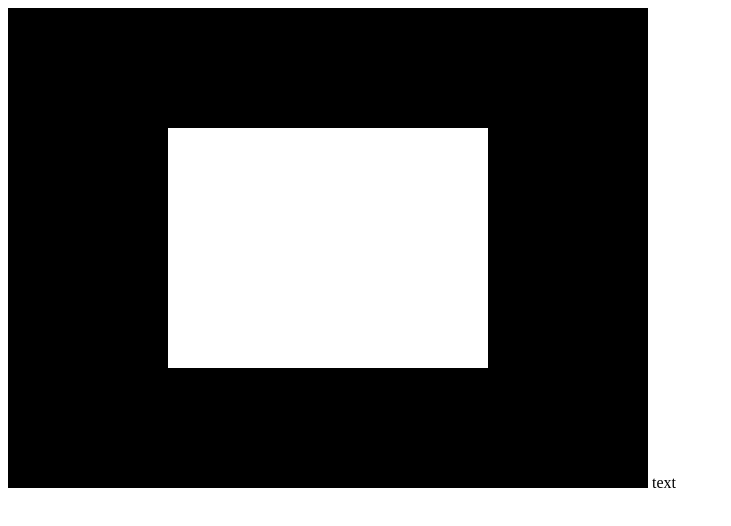
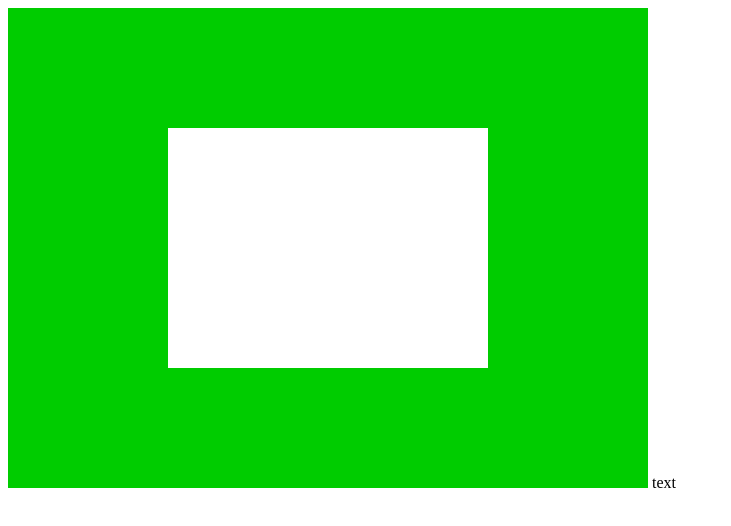
Before and after one commit to yazzylazy/2DGameEngine, a plain HTML site: page indext.html in a window 1280 px wide. Shown: the whole page, without its empty margins (0-731 px from the left). Drawn offline with Linux system fonts and the light colour scheme.

Commit message:
holy shit this takes so much time

```diff
--- a/indext.html
+++ b/indext.html
@@ -6,9 +6,14 @@
 	<meta name="viewport" content="width=device-width, initial-scale=1.0">
 	<title>2DGameEngine</title>
 
-	<script type="module" src="src/main.js"></script>
-	<script type="module" src="src/VertexBuffer.js"></script>
-	<script type="module" src="src/shader_support.js"></script>
+	 <!-- Engine code -->
+	 <script type="module" src="src/engine/main.js"></script>
+	 <script type="module" src="src/engine/simple_shader.js"></script>
+	 <script type="module" src="src/engine/engine_vertexBuffer.js"></script>
+
+	 <!-- Client game code -->
+
+	 <script type="module" src="src/game/MyGame.js"></script>
 
 	<script type="x-shader/x-vertex" id="VertexShader">
 		// this is the vertex shader
--- /dev/null
+++ b/src/engine/main.js
@@ -0,0 +1,47 @@
+"use strict";  // Operate in Strict mode such that variables must be declared before used!
+import * as vertexBuffer from "./engine_vertexBuffer.js"
+import SimpleShader from "./simple_shader.js"
+
+var gGL = null;
+
+// The shader
+let mShader = null;
+
+function createShader() {
+    mShader = new SimpleShader("VertexShader", "FragmentShader"); // from inside of index.html the shaders are defined
+}
+
+function initializeGL() {
+    // the "GLCanvas" defined in the index.html file
+    var canvas = document.getElementById("GLCanvas");
+
+    // Get standard webgl, or webgl2
+    gGL = canvas.getContext("webgl") || canvas.getContext("webgl2");
+
+}
+
+function drawSquare() {
+    // Step A: Activate the shader
+    mShader.activate();
+    // Step B. draw with the above settings
+    gGL.drawArrays(gGL.TRIANGLE_STRIP, 0, 4);
+}
+
+function getGL() { return gGL; }
+
+// Clears the gGL area to the defined color
+function clearCanvas(color) {
+    gGL.clearColor(color[0], color[1], color[2], color[3]);
+    gGL.clear(gGL.COLOR_BUFFER_BIT); // clear to the color set   // clear to the color previously set
+}
+
+// this is the function that will cause the WebGL drawing
+function init(htmlCanvasID) {
+    initializeGL();    // setup mGL
+    vertexBuffer.init()  // setup mGLVertexBuff
+    createShader(); // create the shader
+  };
+
+
+
+export{getGL,init,clearCanvas,drawSquare}
--- /dev/null
+++ b/src/engine/simple_shader.js
@@ -0,0 +1,68 @@
+import * as main from "./main.js"; // access as main module
+import * as vertexBuffer from "./engine_vertexBuffer.js"; //vertexBuffer module
+
+export default class SimpleShader{
+    //instance variables
+
+    //constructor
+    constructor(vertexShaderID, fragmentShaderID) {
+
+        // Convention: all instance variables: mVariables
+        this.mCompiledShader = null; // ref to compiled shader in webgl
+        this.mVertexPositionRef = null; // ref to VertexPosition in shader
+
+        let gl = main.getGL();
+
+        // Step A: load and compile vertex and fragment shaders
+        this.mVertexShader = loadAndCompileShader(vertexShaderID,gl.VERTEX_SHADER);
+        this.mFragmentShader = loadAndCompileShader(fragmentShaderID,gl.FRAGMENT_SHADER);
+
+        // Step B: Create and link the shaders into a program.
+        this.mCompiledShader = gl.createProgram();
+        gl.attachShader(this.mCompiledShader, this.mVertexShader);
+        gl.attachShader(this.mCompiledShader, this.mFragmentShader);
+        gl.linkProgram(this.mCompiledShader);
+
+        // Step C: check for error
+        if (!gl.getProgramParameter(this.mCompiledShader, gl.LINK_STATUS)) {
+            throw new Error("Error linking shader");
+            return null;
+        }
+
+        // Step D: reference to aVertexPosition attribute in the shaders
+        this.mVertexPositionRef = gl.getAttribLocation(
+        this.mCompiledShader, "aVertexPosition");
+    }
+
+    activate() {
+        let gl = main.getGL();
+        gl.useProgram(this.mCompiledShader);
+        // bind vertex buffer
+        gl.bindBuffer(gl.ARRAY_BUFFER, vertexBuffer.get());
+        gl.vertexAttribPointer(this.mVertexPositionRef,3,gl.FLOAT,false,0, 0);
+        gl.enableVertexAttribArray(this.mVertexPositionRef);
+    }
+
+
+}
+
+function loadAndCompileShader(id, shaderType) {
+    let shaderSource = null, compiledShader = null;
+    let gl = main.getGL();
+    // Step A: Get the shader source from index.html
+    let shaderText = document.getElementById(id);
+    shaderSource = shaderText.firstChild.textContent;
+    // Step B: Create shader based on type: vertex or fragment
+    compiledShader = gl.createShader(shaderType);
+    // Step C: Compile the created shader
+    gl.shaderSource(compiledShader, shaderSource);
+    gl.compileShader(compiledShader);
+    // Step D: check for errors and return results (null if error)
+    // The log info is how shader compilation errors are displayed
+    // This is useful for debugging the shaders.
+    if (!gl.getShaderParameter(compiledShader, gl.COMPILE_STATUS)) {
+    throw new Error("A shader compiling error occurred: " +
+    gl.getShaderInfoLog(compiledShader));
+    }
+    return compiledShader;
+}
--- /dev/null
+++ b/src/game/MyGame.js
@@ -0,0 +1,18 @@
+"use strict";  // Operate in Strict mode such that variables must be declared before used!
+import * as engine from "../engine/main.js";
+
+class MyGame {
+    constructor(htmlCanvasID) {
+        // Step A: Initialize the game engine
+        engine.init(htmlCanvasID);
+        // Step B: Clear the canvas
+        engine.clearCanvas([0, 0.8, 0, 1]);
+        // Step C: Draw the square
+        engine.drawSquare();
+    }
+
+};
+
+window.onload = function() {
+    new MyGame('GLCanvas');
+}
--- a/src/main.js
+++ /dev/null
@@ -1,49 +0,0 @@
-"use strict";  // Operate in Strict mode such that variables must be declared before used!
-import * as vertexBuffer from "./VertexBuffer.js"
-import * as simpleShader from "./shader_support.js"
-
-var gGL = null;
-
-function initializeGL() {
-    // the "GLCanvas" defined in the index.html file
-    var canvas = document.getElementById("GLCanvas");
-
-    // Get standard webgl, or webgl2
-    gGL = canvas.getContext("webgl") || canvas.getContext("webgl2");
-
-     // Set clear color to black, fully opaque
-    gGL.clearColor(0.0, 0.0, 0.0, 1.0);
-
-    // 1. initialize buffer with vertex positions for the unit square
-    vertexBuffer.init(); // function defined in the vertex_buffer.js
-    // 2. now load and compile the vertex and fragment shaders
-    simpleShader.init("VertexShader", "FragmentShader");
-    // the two shaders are defined in the index.html file
-    // init() function is defined in shader_support.js file
-}
-
-function drawSquare() {
-    // Step A: Activate the shader
-    simpleShader.activate();
-    // Step B. draw with the above settings
-    gGL.drawArrays(gGL.TRIANGLE_STRIP, 0, 4);
-}
-
-function getGL() { return gGL; }
-
-// Clears the gGL area to the defined color
-function clearCanvas() {
-    gGL.clear(gGL.COLOR_BUFFER_BIT);      // clear to the color previously set
-}
-
-// this is the function that will cause the WebGL drawing
-window.addEventListener("load", (event) => {
-    console.log("page is fully loaded");
-    initializeGL();   // Binds gGL context to WebGL functionality
-    clearCanvas();    // Clears the GL area
-    drawSquare();
-  });
-
-
-
-export{getGL}
--- a/src/shader_support.js
+++ /dev/null
@@ -1,61 +0,0 @@
-"use strict"; // Variables must be declared before used!
-import * as main from "./main.js"; // access as main module
-import * as vertexBuffer from "./VertexBuffer.js"; //vertexBuffer module
-
-let mCompiledShader = null;
-let mVertexPositionRef = null;
-
-function loadAndCompileShader(id, shaderType) {
-    let shaderSource = null, compiledShader = null;
-    // Step A: Get the shader source from index.html
-    let shaderText = document.getElementById(id);
-    shaderSource = shaderText.firstChild.textContent;
-    let gl = main.getGL();
-    // Step B: Create shader based on type: vertex or fragment
-    compiledShader = gl.createShader(shaderType);
-    // Step C: Compile the created shader
-    gl.shaderSource(compiledShader, shaderSource);
-    gl.compileShader(compiledShader);
-    // Step D: check for errors and return results (null if error)
-    // The log info is how shader compilation errors are displayed.
-    // This is useful for debugging the shaders.
-    if (!gl.getShaderParameter(compiledShader, gl.COMPILE_STATUS)) {
-    throw new Error("A shader compiling error occurred: " +
-    gl.getShaderInfoLog(compiledShader));
-    }
-    return compiledShader;
-}
-
-function init(vertexShaderID, fragmentShaderID) {
-    let gl = main.getGL();
-    // Step A: load and compile vertex and fragment shaders
-    let vertexShader = loadAndCompileShader(vertexShaderID,
-    gl.VERTEX_SHADER);
-    let fragmentShader = loadAndCompileShader(fragmentShaderID,
-    gl.FRAGMENT_SHADER);
-    // Step B: Create and link the shaders into a program.
-    mCompiledShader = gl.createProgram();
-    gl.attachShader(mCompiledShader, vertexShader);
-    gl.attachShader(mCompiledShader, fragmentShader);
-    gl.linkProgram(mCompiledShader);
-    // Step C: check for error
-    if (!gl.getProgramParameter(mCompiledShader, gl.LINK_STATUS)) {
-        throw new Error("Error linking shader");
-        return null;
-    }
-    // Step D: Gets reference to aVertexPosition attribute in the shader
-    mVertexPositionRef = gl.getAttribLocation(mCompiledShader,"aVertexPosition");
-}
-
-function activate() {
-    // Step A: access to the webgl context
-    let gl = main.getGL();
-    // Step B: identify the compiled shader to use
-    gl.useProgram(mCompiledShader);
-    // Step C: bind vertex buffer to attribute defined in vertex shader
-    gl.bindBuffer(gl.ARRAY_BUFFER, vertexBuffer.get());
-    gl.vertexAttribPointer(this.mVertexPositionRef,3, gl.FLOAT, false, 0, 0);
-    gl.enableVertexAttribArray(this.mVertexPositionRef);
-   }
-
-   export{init, activate}
```
Also changed, not shown: src/engine/engine_vertexBuffer.js (renamed from src/VertexBuffer.js).
